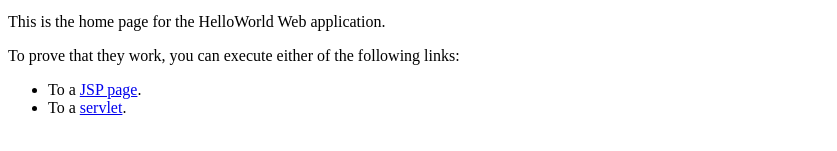
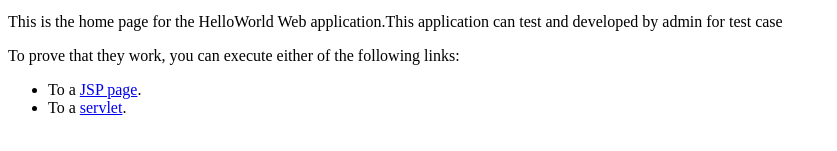
Before and after one commit to motalibdtu/myjava, a plain HTML site: page index.html in a window 1280 px wide. Shown: the part 93-244 px from the top of the page, without its empty margins (0-837 px from the left). Drawn offline with Linux system fonts and the light colour scheme.

Commit message:
Update index.html

```diff
--- a/index.html
+++ b/index.html
@@ -15,7 +15,8 @@
       </tr>
     </table>
 
-    <p>This is the home page for the HelloWorld Web application. </p>
+    <p>This is the home page for the HelloWorld Web application.This application can test and developed by admin for test case</p>
+
     <p>To prove that they work, you can execute either of the following links:
     <ul>
       <li>To a <a href="hello.jsp">JSP page</a>.
```
